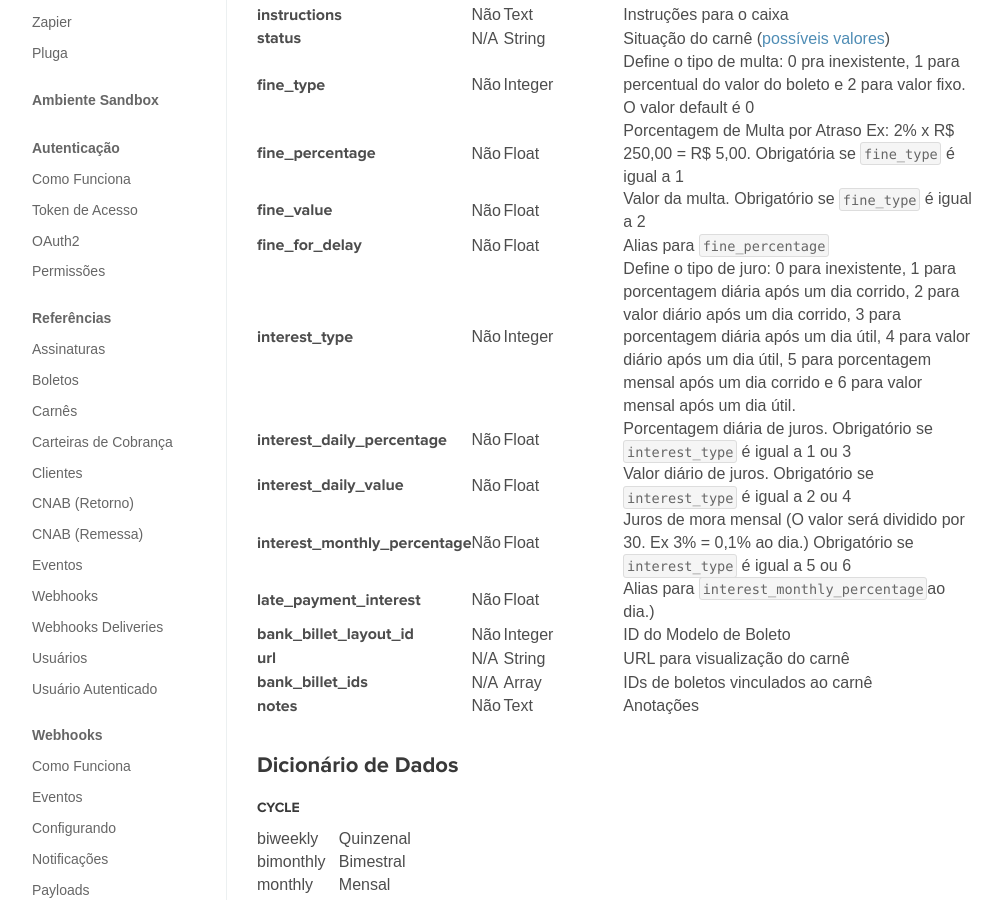
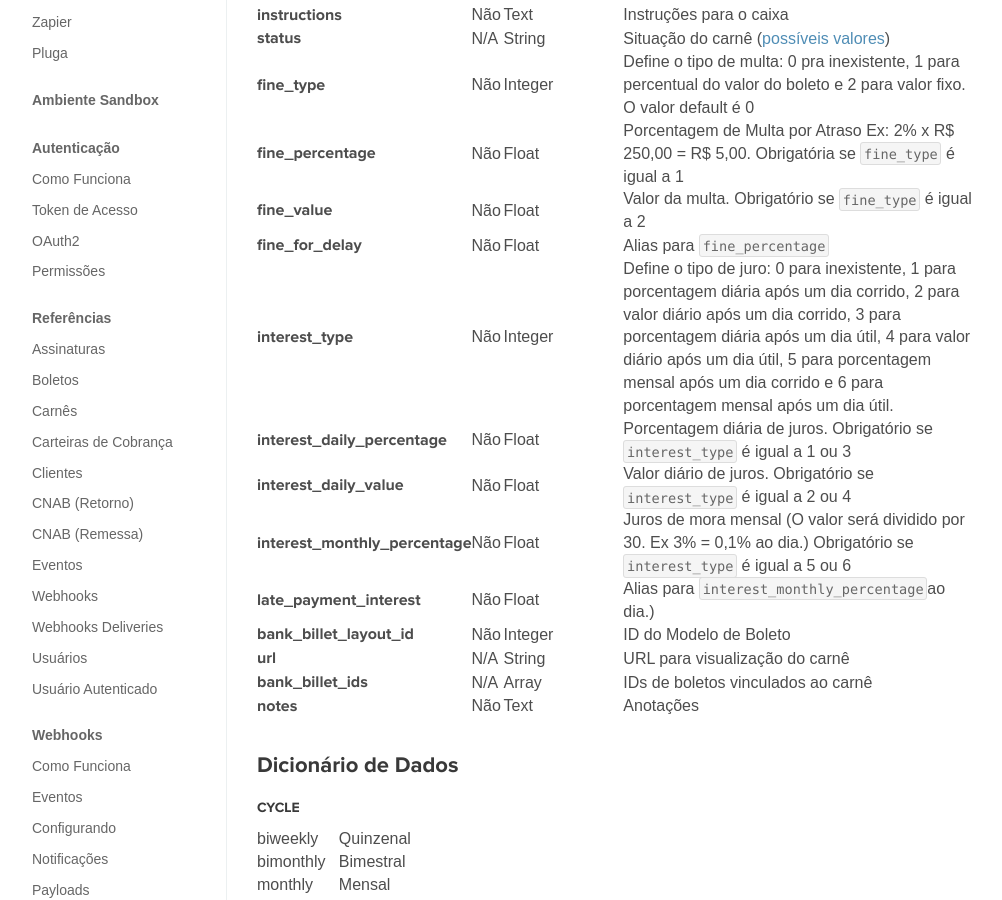
Before and after one commit to BoletoSimples/boletosimples-docs, a Jekyll site: the page built from reference/v1/installments/index.md, in a window 1280 px wide and 900 px high, scrolled down 802 px. Shown: the whole window, without its empty margins (143-1145 px from the left). Built offline with Jekyll 4.4.1, drawn with Linux system fonts in a browser that asks for light colours.

Commit message:
update typo on interest_type option 6

```diff
--- a/reference/v1/installments/index.md
+++ b/reference/v1/installments/index.md
@@ -33,7 +33,7 @@ breadcrumb: Carnês
 | **fine_percentage**             | Não   | Float   |         | Porcentagem de Multa por Atraso Ex: 2% x R$ 250,00 = R$ 5,00. Obrigatória se `fine_type` é igual a 1
 | **fine_value**                  | Não   | Float   |         | Valor da multa. Obrigatório se `fine_type` é igual a 2
 | **fine_for_delay**              | Não   | Float   |         | Alias para `fine_percentage`
-| **interest_type**               | Não   | Integer |         | Define o tipo de juro: 0 para inexistente, 1 para porcentagem diária após um dia corrido, 2 para valor diário após um dia corrido, 3 para porcentagem diária após um dia útil, 4 para valor diário após um dia útil, 5 para porcentagem mensal após um dia corrido e 6 para valor mensal após um dia útil.
+| **interest_type**               | Não   | Integer |         | Define o tipo de juro: 0 para inexistente, 1 para porcentagem diária após um dia corrido, 2 para valor diário após um dia corrido, 3 para porcentagem diária após um dia útil, 4 para valor diário após um dia útil, 5 para porcentagem mensal após um dia corrido e 6 para porcentagem mensal após um dia útil.
 | **interest_daily_percentage**   | Não   | Float   |         | Porcentagem diária de juros. Obrigatório se `interest_type` é igual a 1 ou 3
 | **interest_daily_value**        | Não   | Float   |         | Valor diário de juros. Obrigatório se `interest_type` é igual a 2 ou 4
 | **interest_monthly_percentage** | Não   | Float   |         | Juros de mora mensal (O valor será dividido por 30. Ex 3% = 0,1% ao dia.) Obrigatório se `interest_type` é igual a 5 ou 6
```
Also changed, not shown: reference/v1/bank_billets/index.md (+1 -1 lines), reference/v1/customer_subscriptions/index.md (+1 -1 lines).
